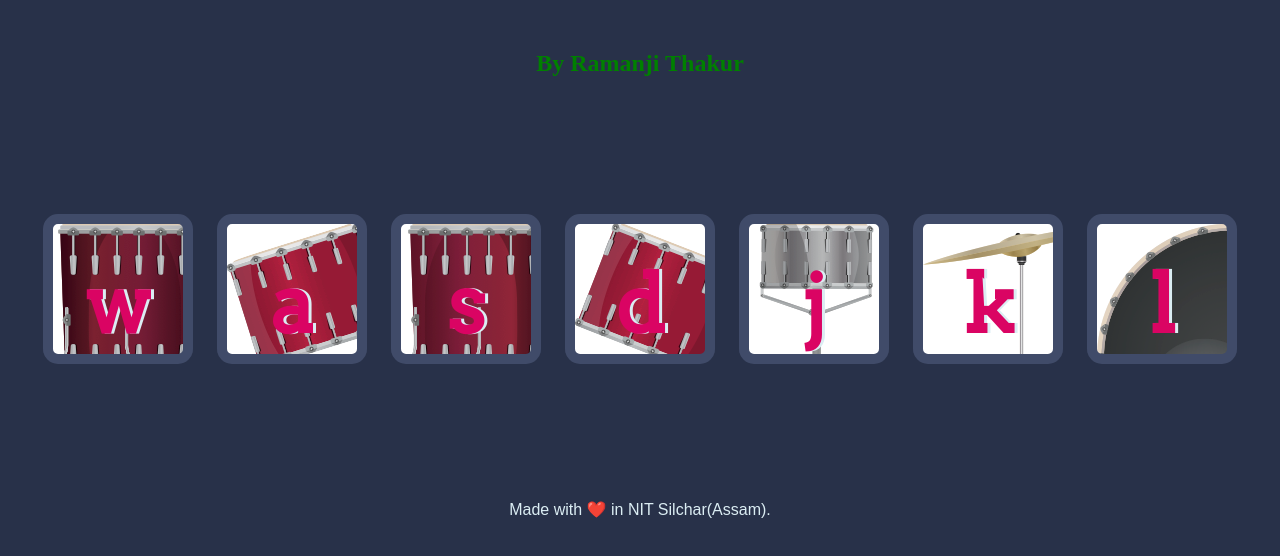
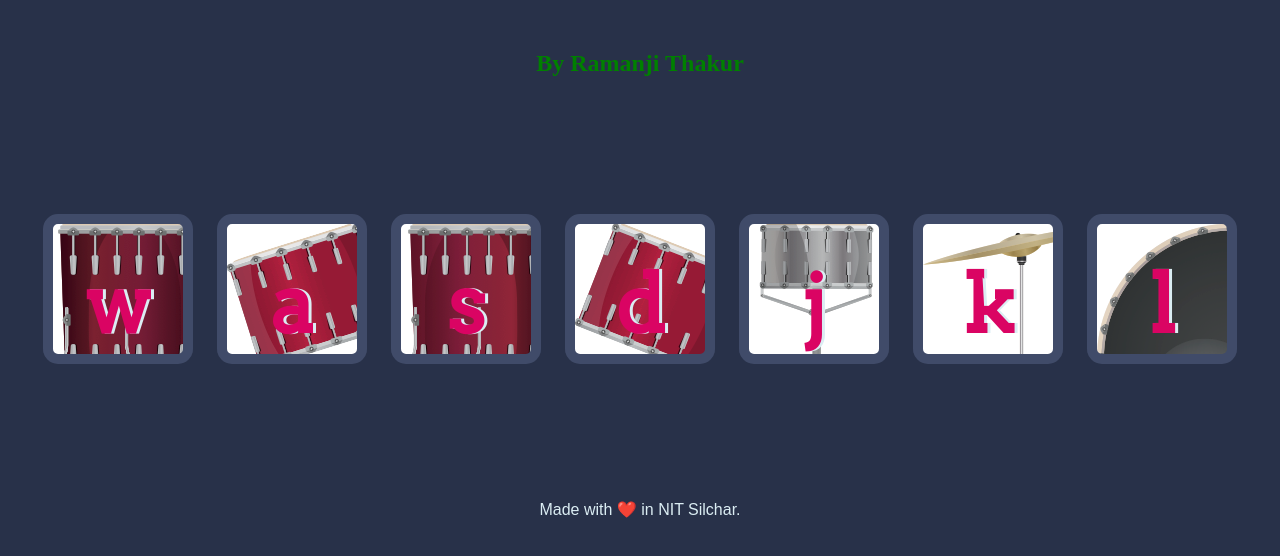
Before and after one commit to thakurramanji/Drum, a plain HTML site: page index.html in a window 1280 px wide. Shown: the part 156-712 px from the top of the page. Drawn offline with Linux system fonts and the light colour scheme.

Commit message:
state removed

```diff
--- a/index.html
+++ b/index.html
@@ -26,7 +26,7 @@
 
   </body>
   <footer>
-    Made with ❤️ in NIT Silchar(Assam).
+    Made with ❤️ in NIT Silchar.
   </footer>
 
 
```
